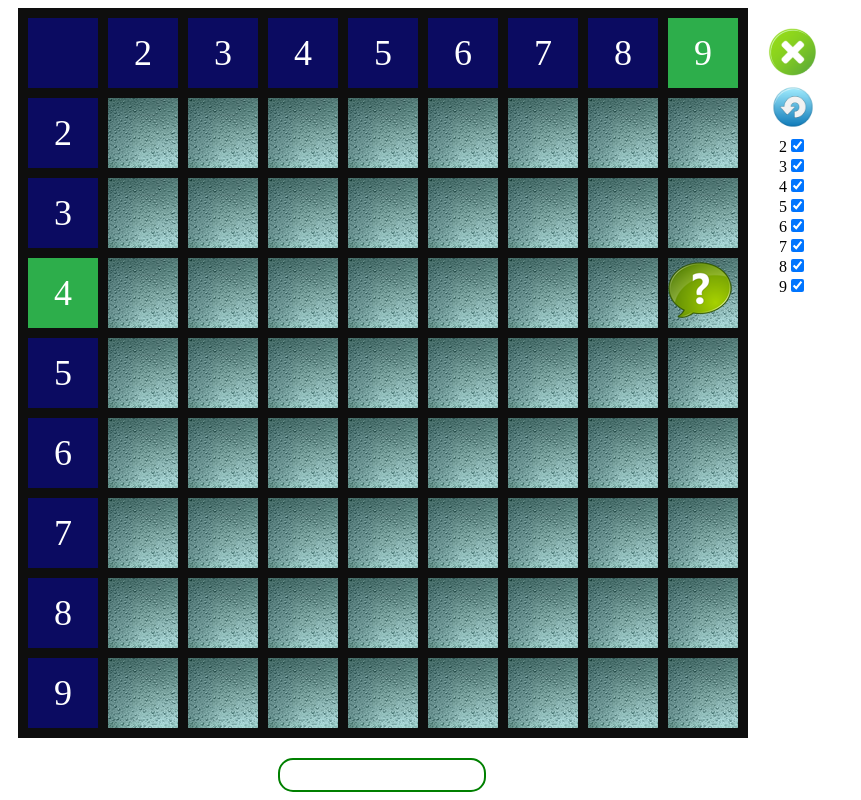
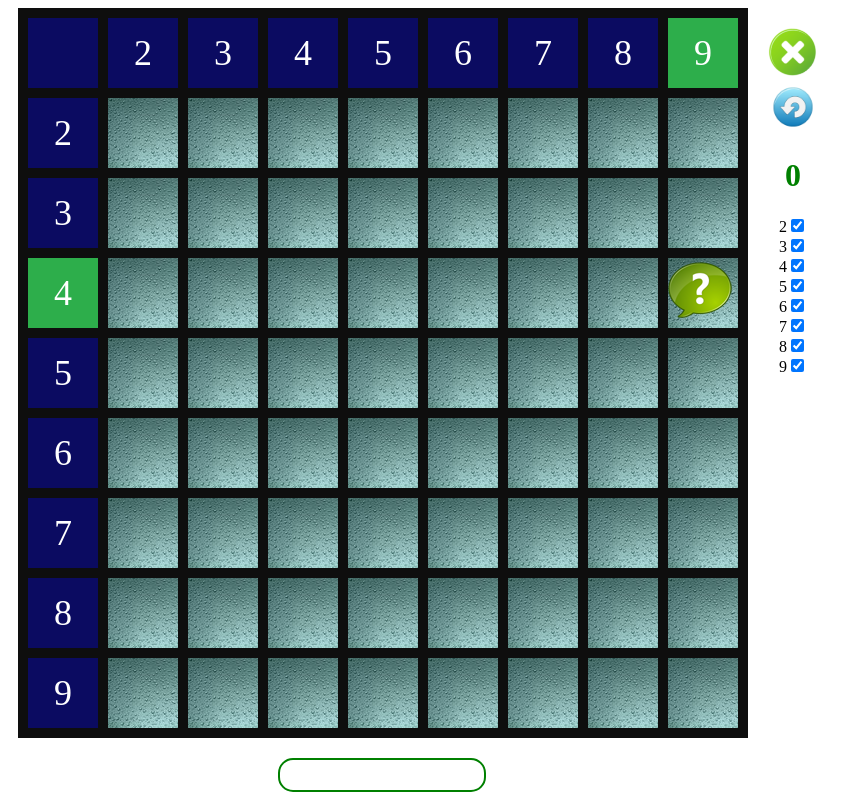
Before and after one commit to nikoudel/multiplytable, a plain HTML site: page app/views/Application/Tiles.html in a window 1280 px wide. Shown: the whole page, without its empty margins (0-861 px from the left). Drawn offline with Linux system fonts and the light colour scheme.

Commit message:
add error counting

```diff
--- a/app/views/Application/Tiles.html
+++ b/app/views/Application/Tiles.html
@@ -30,10 +30,13 @@
 				<img id="multiply" width="50" heght="50" />
 				<img id="restart" width="50" heght="50" />
 
+				<div id="errors"></div>
+
 				<!--div>1<input type="checkbox"/></div>
 				<div>2<input type="checkbox"/></div-->
 
 			</div>
+
 
 			<div id="pic"></div>
 
@@ -117,7 +120,9 @@
 			input: $("#numberInput"),
 			pic: $("#pic"),
 			restart: $("#restart"),
-				multiply: $("#multiply")})
+			multiply: $("#multiply"),
+			errors: $("#errors")
+		})
 
 		gridView.render()
 
--- a/public/js/tiles/Cell.js
+++ b/public/js/tiles/Cell.js
@@ -5,7 +5,8 @@ app.Cell = Backbone.Model.extend({
 	defaults: {
 		isActive: false,
 		isOpen: false,
-		smile: "none"
+		smile: "none",
+		errors: 0
 	},
 
 	initialize: function(args){
@@ -142,6 +143,8 @@ app.CellView = Backbone.View.extend({
 
 		this.activateAxis(m.isActive)
 
+		this.showErrors()
+
 		this.blink()
 	},
 
@@ -203,5 +206,18 @@ app.CellView = Backbone.View.extend({
 			this.model.save({smile: "none"})
 
 		}.bind(this), 2000)
+	},
+
+	showErrors: function(){
+
+		errors = this.options.calculateErrors()
+
+		if(errors == 0){
+			color = "green"
+		}else{
+			color = "red"
+		}
+
+		this.options.errors.html('<h1 style="color:' + color + ';">' + errors + '</h1>')
 	}
 })
--- a/public/js/tiles/Grid.js
+++ b/public/js/tiles/Grid.js
@@ -83,7 +83,7 @@ app.GridView = Backbone.View.extend({
 
 			this.collection.each(function(cell){
 
-				cell.set({isActive:false, isOpen:false, smile: "none"})
+				cell.set({isActive:false, isOpen:false, smile: "none", errors: 0})
 				cell.stopBlinking()
 				cell.save()
 			})
@@ -129,7 +129,10 @@ app.GridView = Backbone.View.extend({
 				var cellView = new app.CellView({
 					el: $("#" + cell.id),
 					model: cell,
-					pic: this.options.pic})
+					pic: this.options.pic,
+					errors: this.options.errors,
+					calculateErrors: this.calculateErrors.bind(this)
+				})
 
 				cellView.render()
 
@@ -165,8 +168,8 @@ app.GridView = Backbone.View.extend({
 					this.collection.changeActiveCell(active)
 
 				} else {
-
-					active.set({smile: "sad"})
+					errors = active.get("errors")
+					active.set({smile: "sad", errors: errors + 1})
 				}
 
 				evt.target.value = ""
@@ -183,5 +186,16 @@ app.GridView = Backbone.View.extend({
 			$("#x" + i).removeClass(app.activeAxis)
 			$("#y" + i).removeClass(app.activeAxis)
 		}
+	},
+
+	calculateErrors: function(){
+
+		errors = 0
+
+		this.collection.each(function(cell){
+			errors += cell.get("errors")
+		}, this)
+
+		return errors
 	}
 })
```
Lines whose indentation alone changed are shown as unchanged.
